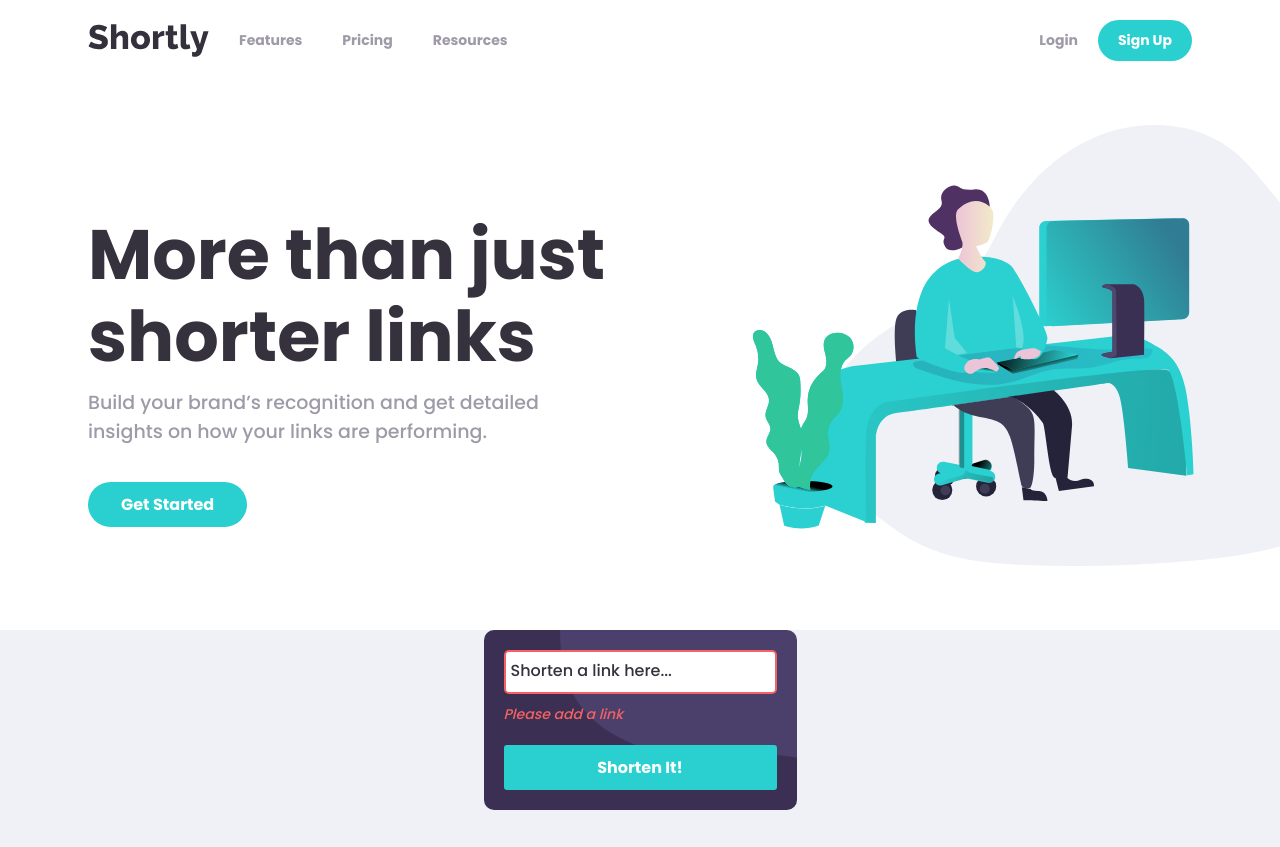
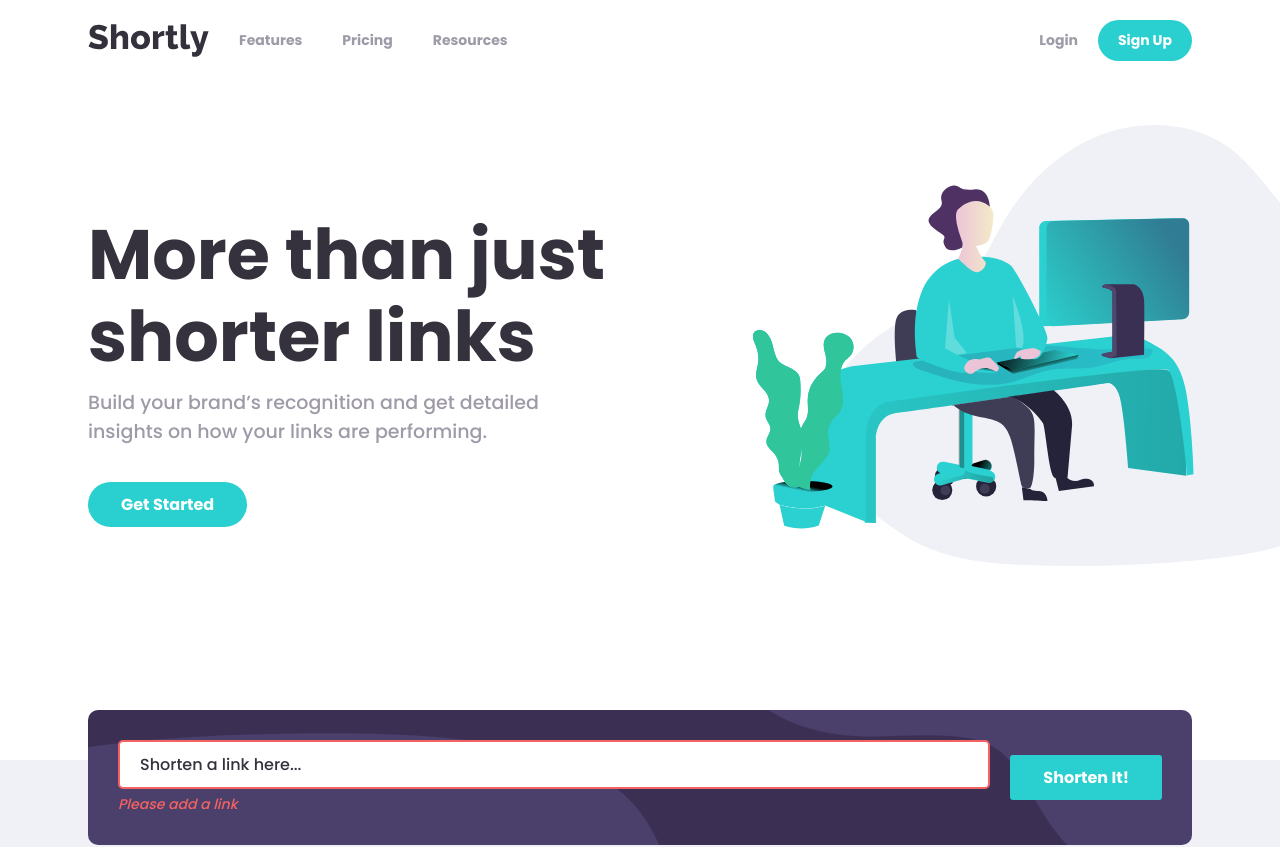
Before and after one commit to Abdelghafour122/url-shortening, a React (Create React App) app: page / in a window 1280 px wide. Shown: the top 847 px of the page. Built offline with nearby package versions, Linux system fonts and the light colour scheme.

Commit message:
added full responsive styles for inputholder & stats.text

```diff
--- a/src/Scss/Components/_statssection.scss
+++ b/src/Scss/Components/_statssection.scss
@@ -1,5 +1,9 @@
 .stats {
   background-color: #eff1f7;
+  margin-top: 100px;
+  @include breakpoint-up(large) {
+    margin-top: 130px;
+  }
   & .container {
     gap: 40px;
     & .input-holder {
@@ -11,12 +15,34 @@
       background-image: url(../Images/bg-shorten-mobile.svg);
       background-repeat: no-repeat;
       background-position: 100% 0%;
-      margin-bottom: 20px;
+      margin: -65px 0 20px;
+      @include breakpoint-up(medium) {
+        margin: -50px 0 20px;
+        flex-direction: row;
+        width: 100%;
+        justify-content: space-between;
+        background-image: url(../Images/bg-shorten-desktop.svg);
+        background-repeat: no-repeat;
+        background-size: 100% 100%;
+      }
+      @include breakpoint-up(large) {
+        padding: 30px;
+        gap: 20px;
+      }
       .input {
+        @include breakpoint-up(large) {
+          // width: 100%;
+          flex: 1;
+        }
         & input {
           padding: 10px 5px;
           border-radius: 5px;
           outline: none;
+          @include breakpoint-up(large) {
+            width: 100%;
+            padding: 10px 20px;
+            font-size: 16px;
+          }
           &::placeholder {
             color: $vd-blue;
             font-size: 16px;
@@ -25,10 +51,16 @@
         & .err {
           font-size: 14px;
           margin: 10px 0 0;
+          @include breakpoint-up(medium) {
+            margin: 5px 0 0;
+          }
         }
       }
       & button {
         width: 100%;
+        @include breakpoint-up(medium) {
+          width: unset;
+        }
       }
     }
     & .links-list {
@@ -36,7 +68,7 @@
       flex-direction: column;
       width: 100%;
       & .shortened {
-        // gap: 30px;
+        // gap: 30px; only in tab/desktop
         flex-direction: column;
         background-color: $white;
         width: 100%;
@@ -73,10 +105,16 @@
         margin: 0;
         color: $vd-blue;
         font-size: 26px;
+        @include breakpoint-up(medium) {
+          font-size: 30px;
+        }
       }
       & p {
         margin: 0;
         color: $g-violet;
+        @include breakpoint-up(medium) {
+          width: 70%;
+        }
       }
     }
     & .articles {
```
Also changed, not shown: src/Dist/App.css, 1 other file (tests, documents, lock files or other folders).
